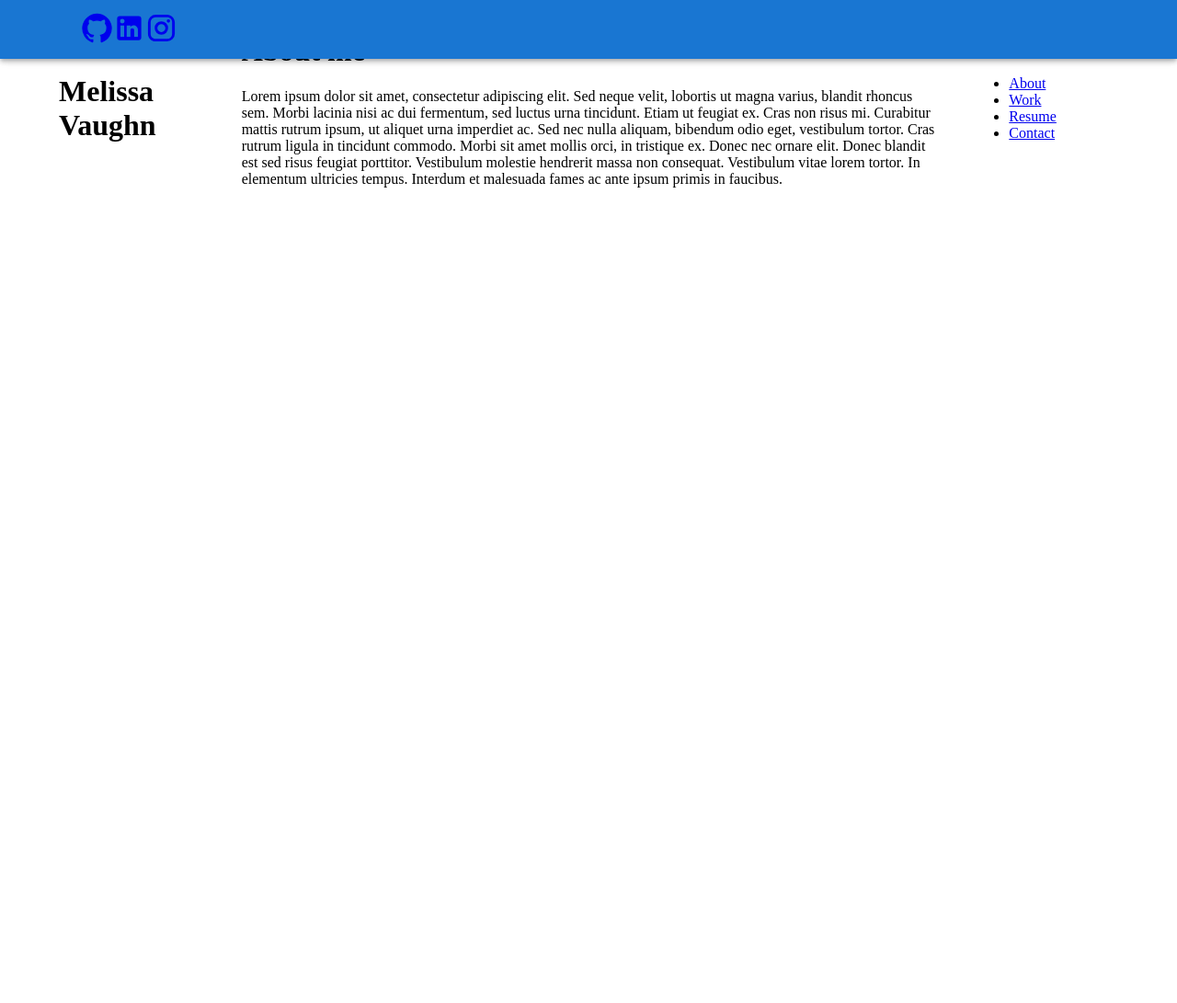
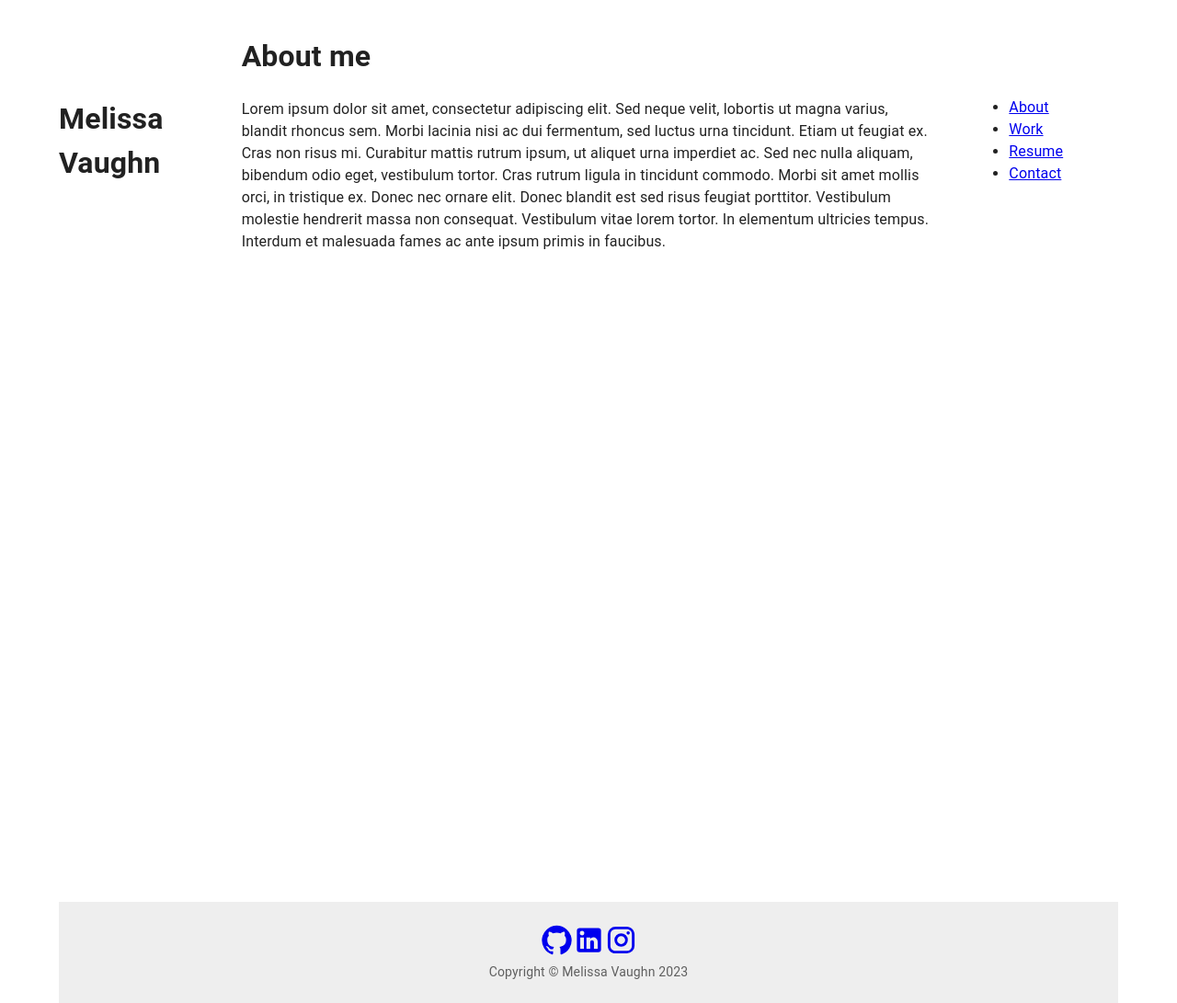
Before and after one commit to Meljska-Fawn/react-portfolio-website, a React (Create React App) app: page / in a window 1280 px wide. Shown: the whole page at 92% size. Before the commit the page ends 800 px from the top, so only its background shows below. Built offline with nearby package versions, Linux system fonts and the light colour scheme.

Commit message:
footer displays on bottom of page with copyright

```diff
--- a/src/Components/Footer.js
+++ b/src/Components/Footer.js
@@ -1,27 +1,63 @@
 import React from 'react';
-import { Container } from "@mui/system";
 import GitHubIcon from '@mui/icons-material/GitHub';
 import LinkedInIcon from '@mui/icons-material/LinkedIn';
 import InstagramIcon from '@mui/icons-material/Instagram';
-import AppBar from "@mui/material/AppBar";
-import Toolbar from "@mui/material/Toolbar";
+import CssBaseline from '@mui/material/CssBaseline';
+import { createTheme, ThemeProvider } from '@mui/material/styles';
+import Box from '@mui/material/Box';
+import Typography from '@mui/material/Typography';
+import Container from '@mui/material/Container';
 
-const Footer = () => {
+function Copyright() {
   return (
-    <AppBar>
-      <Container>
-        <Toolbar>
-          <a href="https://github.com/Meljska-Fawn"><GitHubIcon fontSize="large"/></a>
-          <a href="https://www.linkedin.com/in/melissa-vaughn-663b35226/">
-            <LinkedInIcon fontSize="large"/>
-          </a>
-          <a href="https://www.instagram.com/melissa.lavaughn/">
-            <InstagramIcon fontSize="large"/>
-          </a>
-        </Toolbar>
-      </Container>
-    </AppBar>
+    <Typography variant="body2" color="text.secondary" align="center">
+      {'Copyright © '}
+        Melissa Vaughn
+      {' '}
+      {new Date().getFullYear()}
+    </Typography>
   );
 }
 
-export default Footer;
+const defaultTheme = createTheme();
+
+export default function Footer() {
+  return (
+    <ThemeProvider theme={defaultTheme}>
+      <Box
+        sx={{
+          display: 'flex',
+          flexDirection: 'column',
+          minHeight: '100vh',
+        }}
+      >
+        <CssBaseline />
+        <Box
+          component="footer"
+          sx={{
+            py: 3,
+            px: 2,
+            mt: 'auto',
+            backgroundColor: (theme) =>
+              theme.palette.mode === 'light'
+                ? theme.palette.grey[200]
+                : theme.palette.grey[800],
+          }}
+        >
+          <Container maxWidth="lg" align="center">
+            <a href="https://github.com/Meljska-Fawn">
+              <GitHubIcon fontSize="large" />
+            </a>
+            <a href="https://www.linkedin.com/in/melissa-vaughn-663b35226/">
+              <LinkedInIcon fontSize="large" />
+            </a>
+            <a href="https://www.instagram.com/melissa.lavaughn/">
+              <InstagramIcon fontSize="large" />
+            </a>
+            <Copyright />
+          </Container>
+        </Box>
+      </Box>
+    </ThemeProvider>
+  );
+}
```
